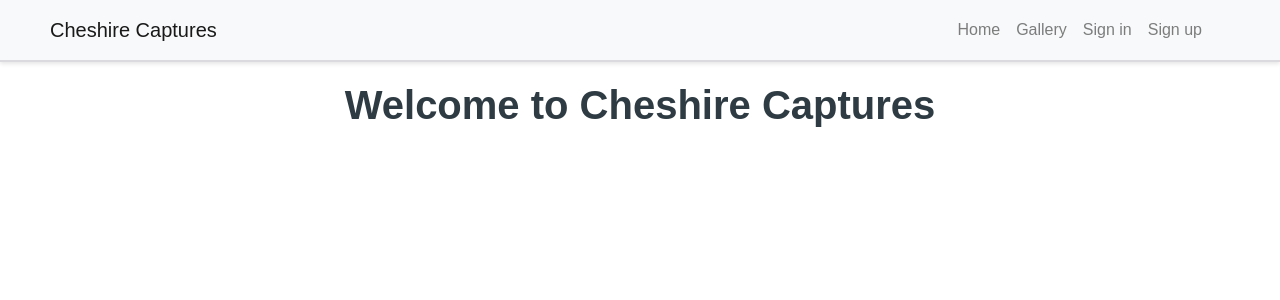
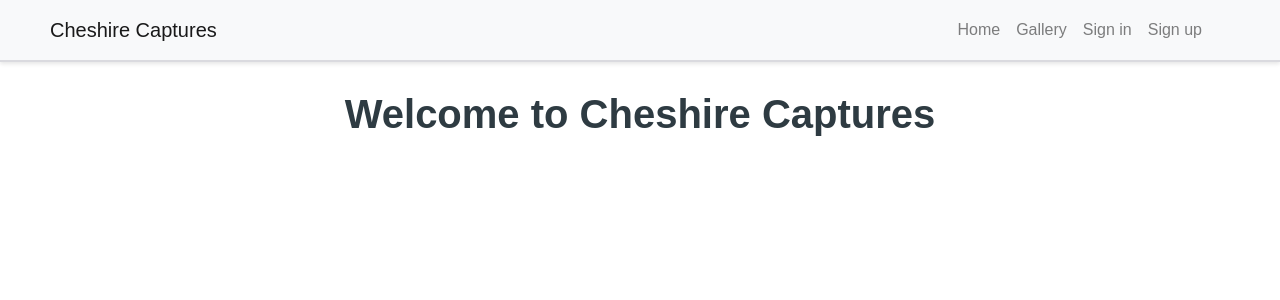
Before and after one commit to NickCMoore/cheshire-captures, a React (Create React App) app: page / in a window 1280 px wide. Shown: the top 300 px of the page. Built offline with nearby package versions, Linux system fonts and the light colour scheme.

Commit message:
build: add gitpod integration and refactor navbar.js

```diff
--- a/src/App.module.css
+++ b/src/App.module.css
@@ -9,7 +9,7 @@
 
 /* Main Container Styling */
 .Main {
-    padding-top: 81px;
+    padding-top: 90px;
     padding-bottom: 20px;
     height: calc(100vh - 101px);
 }
--- a/src/components/NavBar.js
+++ b/src/components/NavBar.js
@@ -1,4 +1,3 @@
-import React, { useState } from 'react';
 import { Navbar, Nav } from 'react-bootstrap';
 import styles from './NavBar.module.css';
 
```
Also changed, not shown: .gitpod.yml (added).
